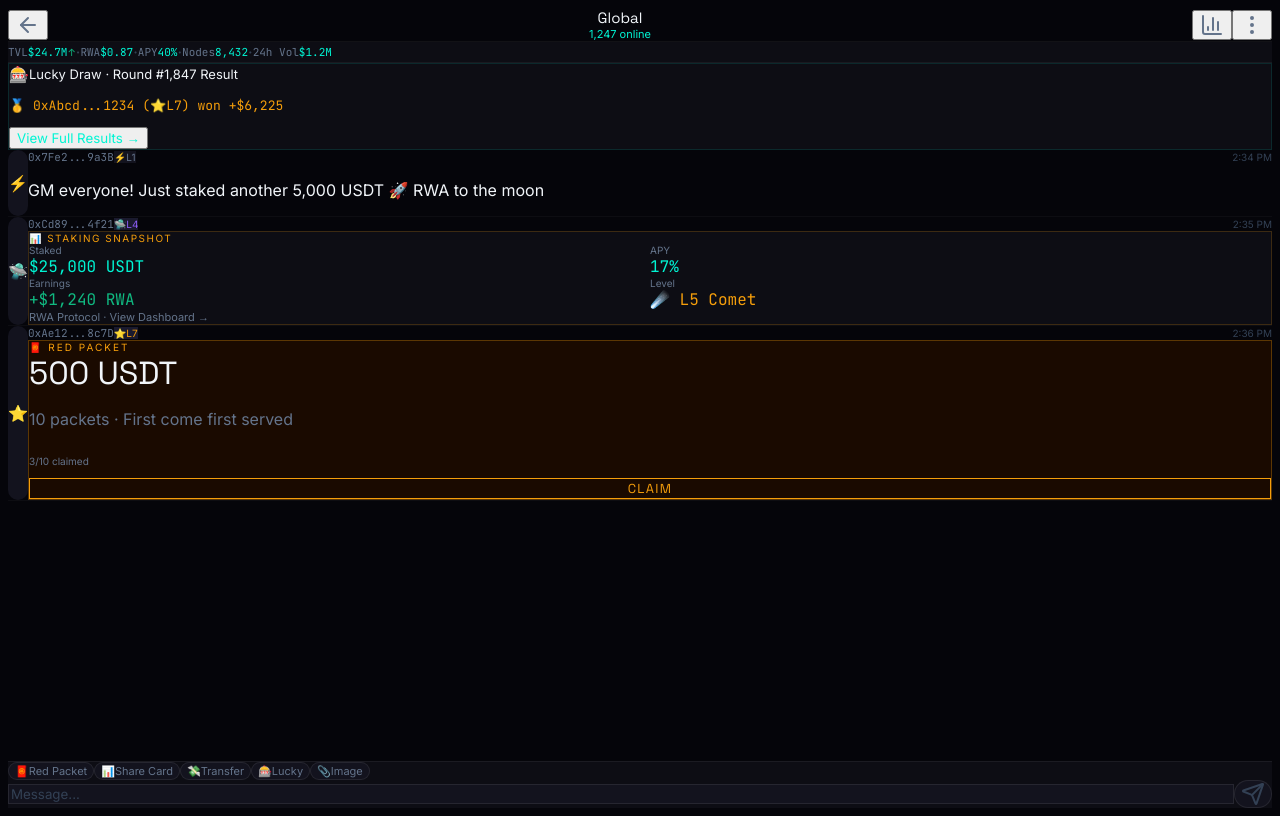
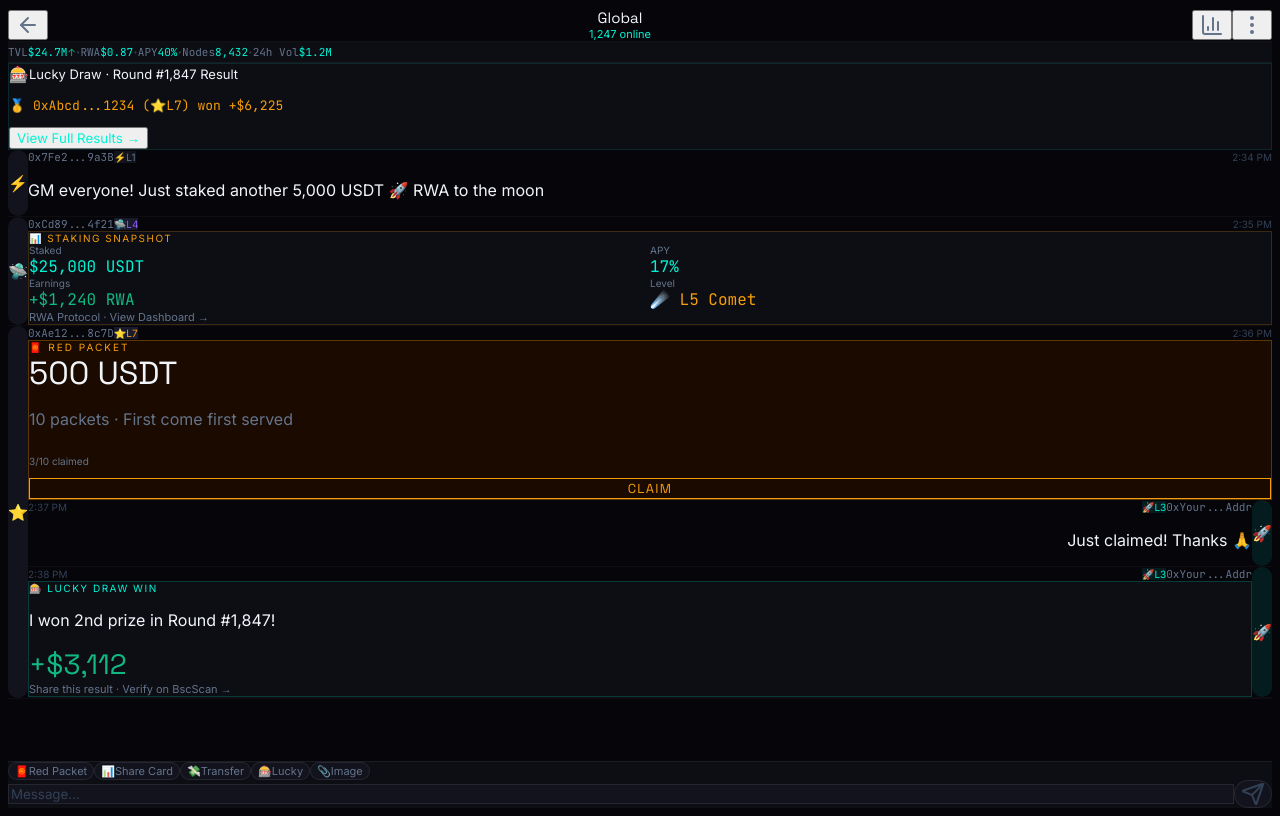
Before and after one commit to wx6668888/rwa-defi-chat, a Next.js app: page /chat in a window 1280 px wide. Built offline with nearby package versions, Linux system fonts and the light colour scheme.

Commit message:
Add missing Message 4 and 5 (own messages, right-aligned)

```diff
--- a/app/chat/page.tsx
+++ b/app/chat/page.tsx
@@ -216,6 +216,67 @@ export default function ChatPage() {
                   CLAIM
                 </button>
               </div>
+
+        {/* Message 4 - Own message (right-aligned) */}
+        <div className="border-b border-[rgba(255,255,255,0.03)] py-3">
+          <div className="flex flex-row-reverse gap-3">
+            <div className="flex h-7 w-7 shrink-0 items-center justify-center rounded-full bg-[#00f5d4]/10 text-xs">
+              🚀
+            </div>
+            <div className="flex-1">
+              <div className="flex flex-row-reverse items-center justify-between">
+                <div className="flex flex-row-reverse items-center gap-2">
+                  <span className="font-[family-name:var(--font-jetbrains-mono)] text-[11px] text-[#64748b]">
+                    0xYour...Addr
+                  </span>
+                  <span className="rounded bg-[#00f5d4]/10 px-1.5 py-0.5 font-[family-name:var(--font-inter)] text-[10px] text-[#00f5d4]">
+                    🚀L3
+                  </span>
+                </div>
+                <span className="font-[family-name:var(--font-inter)] text-[10px] text-[#334155]">2:37 PM</span>
+              </div>
+              <p className="mt-1 text-right font-[family-name:var(--font-inter)] text-sm text-white">
+                Just claimed! Thanks 🙏
+              </p>
+            </div>
+          </div>
+        </div>
+
+        {/* Message 5 - Own Data Card - Lucky Draw Win */}
+        <div className="border-b border-[rgba(255,255,255,0.03)] py-3">
+          <div className="flex flex-row-reverse gap-3">
+            <div className="flex h-7 w-7 shrink-0 items-center justify-center rounded-full bg-[#00f5d4]/10 text-xs">
+              🚀
+            </div>
+            <div className="flex-1">
+              <div className="flex flex-row-reverse items-center justify-between">
+                <div className="flex flex-row-reverse items-center gap-2">
+                  <span className="font-[family-name:var(--font-jetbrains-mono)] text-[11px] text-[#64748b]">
+                    0xYour...Addr
+                  </span>
+                  <span className="rounded bg-[#00f5d4]/10 px-1.5 py-0.5 font-[family-name:var(--font-inter)] text-[10px] text-[#00f5d4]">
+                    🚀L3
+                  </span>
+                </div>
+                <span className="font-[family-name:var(--font-inter)] text-[10px] text-[#334155]">2:38 PM</span>
+              </div>
+              <div className="mt-2 rounded-xl border border-[rgba(0,245,212,0.2)] bg-[#0d0d14] p-3">
+                <div className="mb-2 font-[family-name:var(--font-inter)] text-[10px] uppercase tracking-[0.15em] text-[#00f5d4]">
+                  🎰 LUCKY DRAW WIN
+                </div>
+                <p className="font-[family-name:var(--font-inter)] text-sm text-[#f1f5f9]">
+                  I won 2nd prize in Round #1,847!
+                </p>
+                <div className="mt-2 font-[family-name:var(--font-space-grotesk)] text-[28px] font-bold text-[#10b981]">
+                  +$3,112
+                </div>
+                <div className="mt-2 font-[family-name:var(--font-inter)] text-[11px] text-[#64748b]">
+                  Share this result · Verify on BscScan →
+                </div>
+              </div>
+            </div>
+          </div>
+        </div>
             </div>
           </div>
         </div>
```
